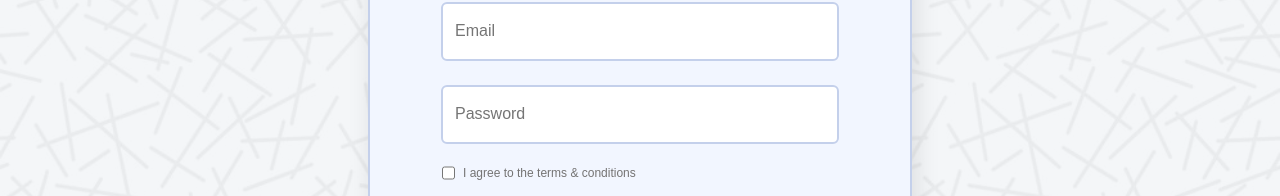
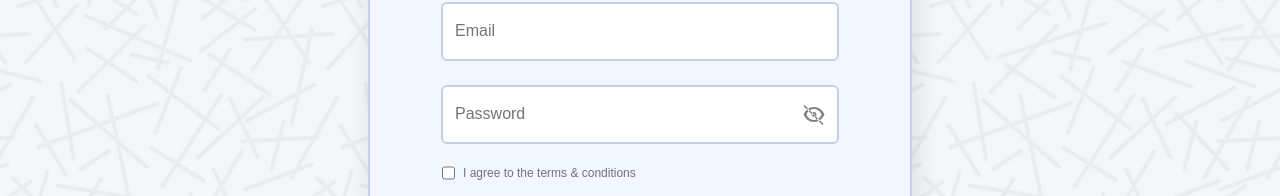
Before and after one commit to FSSA-Project/TIK-TIK-App, a React (Create React App) app: page /register in a window 1280 px wide. Shown: the part 290-486 px from the top of the page. Built offline with nearby package versions, Linux system fonts and the light colour scheme.

Commit message:
Update password visibility icon in frontend

```diff
--- a/package.json
+++ b/package.json
@@ -3,6 +3,9 @@
   "version": "0.1.0",
   "private": true,
   "dependencies": {
+    "@fortawesome/fontawesome-svg-core": "^6.6.0",
+    "@fortawesome/free-solid-svg-icons": "^6.6.0",
+    "@fortawesome/react-fontawesome": "^0.2.2",
     "@testing-library/jest-dom": "^5.17.0",
     "@testing-library/react": "^13.4.0",
     "@testing-library/user-event": "^13.5.0",
--- a/src/components/Dashboard.jsx
+++ b/src/components/Dashboard.jsx
@@ -0,0 +1,2 @@
+import React, { useState } from 'react';
+import { Link, useNavigate } from 'react-router-dom';
--- a/src/components/Login.jsx
+++ b/src/components/Login.jsx
@@ -5,6 +5,7 @@ const LoginForm = () => {
   const [formData, setFormData] = useState({ email: '', password: '' });
   const [message, setMessage] = useState('');
   const [errors, setErrors] = useState({});
+  const [showPassword, setShowPassword] = useState(false);
   const navigate = useNavigate();
 
   const validateForm = () => {
@@ -72,15 +73,29 @@ const LoginForm = () => {
           />
           {errors.email && <p className="error">{errors.email}</p>}
         </div>
-        <div className="form-group">
+        <div className="form-group password-input">
           <input
-            type="password"
+            type={showPassword ? 'text' : 'password'}
             className="sign-in-password"
             placeholder="Password"
             name="password"
             value={formData.password}
             onChange={handleChange}
           />
+          <span
+            className="toggle-password"
+            onClick={() => setShowPassword(!showPassword)}
+          >
+            {showPassword ? (
+              <svg xmlns="http://www.w3.org/2000/svg" fill="grey" viewBox="0 0 24 24" width="24px" height="24px">
+                <path d="M12 4.5C7.30558 4.5 3.40156 7.65747 1.5 12C3.40156 16.3425 7.30558 19.5 12 19.5C16.6944 19.5 20.5984 16.3425 22.5 12C20.5984 7.65747 16.6944 4.5 12 4.5ZM12 17.5C8.59887 17.5 5.68657 15.1835 4.5 12C5.68657 8.81648 8.59887 6.5 12 6.5C15.4011 6.5 18.3134 8.81648 19.5 12C18.3134 15.1835 15.4011 17.5 12 17.5ZM12 9.5C10.6193 9.5 9.5 10.6193 9.5 12C9.5 13.3807 10.6193 14.5 12 14.5C13.3807 14.5 14.5 13.3807 14.5 12C14.5 10.6193 13.3807 9.5 12 9.5ZM12 13.5C11.4477 13.5 11 13.0523 11 12.5C11 11.9477 11.4477 11.5 12 11.5C12.5523 11.5 13 11.9477 13 12.5C13 13.0523 12.5523 13.5 12 13.5Z" />
+              </svg>
+            ) : (
+              <svg xmlns="http://www.w3.org/2000/svg" fill="grey" viewBox="0 0 24 24" width="24px" height="24px">
+                <path d="M12 4.5C7.30558 4.5 3.40156 7.65747 1.5 12C3.40156 16.3425 7.30558 19.5 12 19.5C16.6944 19.5 20.5984 16.3425 22.5 12C20.5984 7.65747 16.6944 4.5 12 4.5ZM12 17.5C8.59887 17.5 5.68657 15.1835 4.5 12C5.68657 8.81648 8.59887 6.5 12 6.5C15.4011 6.5 18.3134 8.81648 19.5 12C18.3134 15.1835 15.4011 17.5 12 17.5ZM12 9.5C10.6193 9.5 9.5 10.6193 9.5 12C9.5 13.3807 10.6193 14.5 12 14.5C13.3807 14.5 14.5 13.3807 14.5 12C14.5 10.6193 13.3807 9.5 12 9.5ZM12 13.5C11.4477 13.5 11 13.0523 11 12.5C11 11.9477 11.4477 11.5 12 11.5C12.5523 11.5 13 11.9477 13 12.5C13 13.0523 12.5523 13.5 12 13.5ZM2.5 2.5L21.5 21.5L20.5 22.5L1.5 3.5L2.5 2.5Z" />
+              </svg>
+            )}
+          </span>
           {errors.password && <p className="error">{errors.password}</p>}
         </div>
         <button type="submit">Login</button>
--- a/src/components/Register.jsx
+++ b/src/components/Register.jsx
@@ -1,5 +1,7 @@
 import React, { useState } from 'react';
 import { Link, useNavigate } from 'react-router-dom';
+
+
 
 const RegisterForm = () => {
   const [formData, setFormData] = useState({
@@ -10,8 +12,25 @@ const RegisterForm = () => {
   });
 
   const [message, setMessage] = useState('');
+  const [errors, setErrors] = useState({});
+  const [showPassword, setShowPassword] = useState(false);
   const navigate = useNavigate();
 
+
+  const validateForm = () => {
+    const newErrors = {};
+    if (!formData.email) {
+      newErrors.email = 'Email is required';
+    } else if (!/\S+@\S+\.\S+/.test(formData.email)) {
+      newErrors.email = 'Email address is invalid';
+    }
+    if (!formData.password) {
+      newErrors.password = 'Password is required';
+    } else if (formData.password.length < 6) {
+      newErrors.password = 'Password must be at least 6 characters long';
+    }
+    return newErrors;
+  };
   const handleChange = (e) => {
     const { name, value, type, checked } = e.target;
     setFormData({
@@ -22,7 +41,11 @@ const RegisterForm = () => {
 
   const handleSubmit = async (e) => {
     e.preventDefault();
-
+    const formErrors = validateForm();
+    if (Object.keys(formErrors).length > 0) {
+        setErrors(formErrors);
+        return;
+      }
     const { email, username, password } = formData;
 
     try {
@@ -43,7 +66,7 @@ const RegisterForm = () => {
           navigate('/');
         }, 2000);
       } else {
-        setMessage(`Register failed: ${data?.message}`);
+        setMessage(`Register failed: ${data.message}`);
       }
     } catch (error) {
       setMessage('Register failed: Network error');
@@ -67,6 +90,7 @@ const RegisterForm = () => {
             pattern="^[a-zA-Z0-9._]+$" title="Username should only contain letters, numbers, dots, and underscores."
             required
           />
+          {errors.email && <p className="error">{errors.email}</p>}
         </div>
         <div className="form-group">
           <input
@@ -79,16 +103,31 @@ const RegisterForm = () => {
             required
           />
         </div>
-        <div className="form-group">
+        <div className="form-group form-group password-input">
           <input
             type="password"
             id="password"
             name="password"
+            className="sign-in-password"
             placeholder="Password"
             value={formData.password}
             onChange={handleChange}
             required
           />
+          <span
+          className="toggle-password"
+          onClick={() => setShowPassword(!showPassword)}
+        >
+          {showPassword ? (
+            <svg xmlns="http://www.w3.org/2000/svg" fill="grey" viewBox="0 0 24 24" width="24px" height="24px">
+              <path d="M12 4.5C7.30558 4.5 3.40156 7.65747 1.5 12C3.40156 16.3425 7.30558 19.5 12 19.5C16.6944 19.5 20.5984 16.3425 22.5 12C20.5984 7.65747 16.6944 4.5 12 4.5ZM12 17.5C8.59887 17.5 5.68657 15.1835 4.5 12C5.68657 8.81648 8.59887 6.5 12 6.5C15.4011 6.5 18.3134 8.81648 19.5 12C18.3134 15.1835 15.4011 17.5 12 17.5ZM12 9.5C10.6193 9.5 9.5 10.6193 9.5 12C9.5 13.3807 10.6193 14.5 12 14.5C13.3807 14.5 14.5 13.3807 14.5 12C14.5 10.6193 13.3807 9.5 12 9.5ZM12 13.5C11.4477 13.5 11 13.0523 11 12.5C11 11.9477 11.4477 11.5 12 11.5C12.5523 11.5 13 11.9477 13 12.5C13 13.0523 12.5523 13.5 12 13.5Z" />
+            </svg>
+          ) : (
+            <svg xmlns="http://www.w3.org/2000/svg" fill="grey" viewBox="0 0 24 24" width="24px" height="24px">
+              <path d="M12 4.5C7.30558 4.5 3.40156 7.65747 1.5 12C3.40156 16.3425 7.30558 19.5 12 19.5C16.6944 19.5 20.5984 16.3425 22.5 12C20.5984 7.65747 16.6944 4.5 12 4.5ZM12 17.5C8.59887 17.5 5.68657 15.1835 4.5 12C5.68657 8.81648 8.59887 6.5 12 6.5C15.4011 6.5 18.3134 8.81648 19.5 12C18.3134 15.1835 15.4011 17.5 12 17.5ZM12 9.5C10.6193 9.5 9.5 10.6193 9.5 12C9.5 13.3807 10.6193 14.5 12 14.5C13.3807 14.5 14.5 13.3807 14.5 12C14.5 10.6193 13.3807 9.5 12 9.5ZM12 13.5C11.4477 13.5 11 13.0523 11 12.5C11 11.9477 11.4477 11.5 12 11.5C12.5523 11.5 13 11.9477 13 12.5C13 13.0523 12.5523 13.5 12 13.5ZM2.5 2.5L21.5 21.5L20.5 22.5L1.5 3.5L2.5 2.5Z" />
+            </svg>
+          )}
+        </span>
         </div>
         <div className="form-group">
           <label>
@@ -104,7 +143,7 @@ const RegisterForm = () => {
         </div>
         <button type="submit">Sign Up</button>
       </form>
-      {message && <div>{message}</div>}
+      {message && <p>{message}</p>}
       <div className="separator">
         <span>OR</span>
       </div>
--- a/src/styles/Register.css
+++ b/src/styles/Register.css
@@ -9,7 +9,7 @@ body {
   height: 100vh;
   margin: 0;
   padding: 20px;
-  overflow: hidden; /* Prevent scrolling if needed */
+  overflow: hidden;
 }
 
 body::before {
@@ -22,8 +22,8 @@ body::before {
   background-image: url('/public/Downloads/image.png');
   background-size: cover;
   background-position: center;
-  opacity: 0.3; /* Set your desired opacity */
-  z-index: -1; /* Place it behind all other content */
+  opacity: 0.3;
+  z-index: -1;
 }
 
 .form-container {
@@ -84,6 +84,31 @@ body::before {
 
 .form-group input[type="checkbox"] {
   margin-right: 0.5rem;
+}
+
+.form-container .form-group.password-input {
+  position: relative;
+}
+
+.form-container .form-group.password-input input {
+  width: 398px;
+  padding: 0.75rem;
+  background: rgba(255, 255, 255, 1);
+  border: 2px solid rgba(196, 208, 235, 1);
+  height: 59px;
+  margin: 4px 48px;
+  border-radius: 6px;
+  font-size: 1rem;
+  padding-right: 40px;
+}
+
+.form-container .form-group.password-input .toggle-password {
+  position: absolute;
+  right: 84px;
+  top: 50%;
+  transform: translateY(-50%);
+  cursor: pointer;
+  user-select: none;
 }
 
 label{
```
Also changed, not shown: 1 other file (tests, documents, lock files or other folders).
